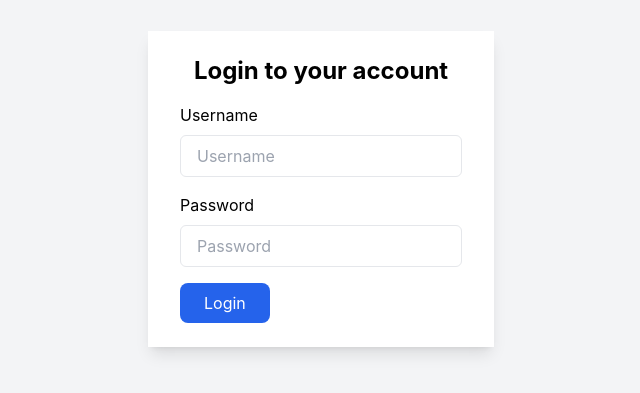
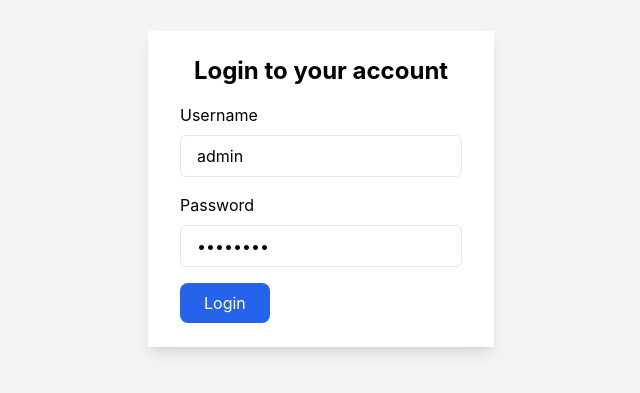
Before and after one commit to thebiggestcookie/pavt, a React (Create React App) app: page /login in a window 1280 px wide. Shown: the part 251-644 px from the top of the page, without its empty margins (319-959 px from the left). Built offline with nearby package versions, Linux system fonts and the light colour scheme; no server answers.

Commit message:
Update Login.js

```diff
--- a/src/components/Login.js
+++ b/src/components/Login.js
@@ -3,8 +3,8 @@ import { useNavigate } from 'react-router-dom';
 import axios from 'axios';
 
 const Login = ({ setIsAuthenticated, setUserRole }) => {
-  const [username, setUsername] = useState('');
-  const [password, setPassword] = useState('');
+  const [username, setUsername] = useState('admin');
+  const [password, setPassword] = useState('password');
   const [error, setError] = useState('');
   const navigate = useNavigate();
 
```
